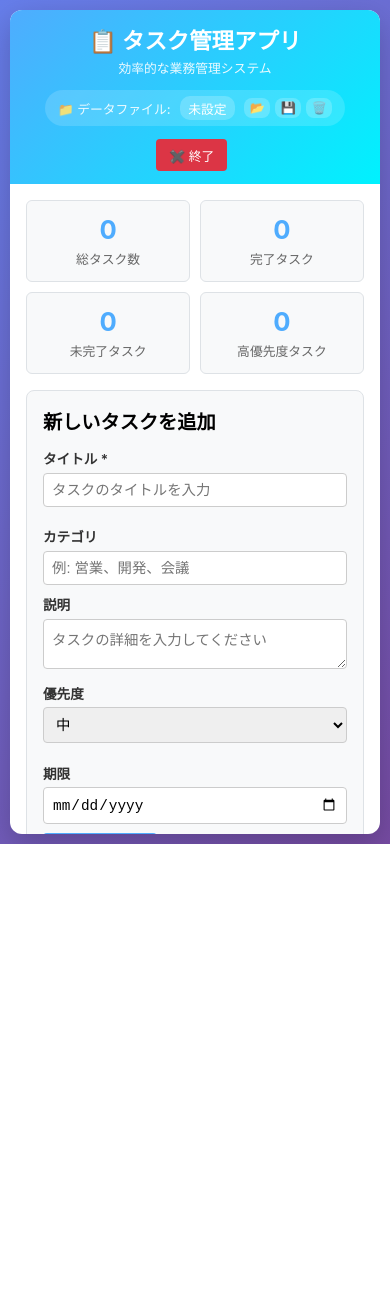
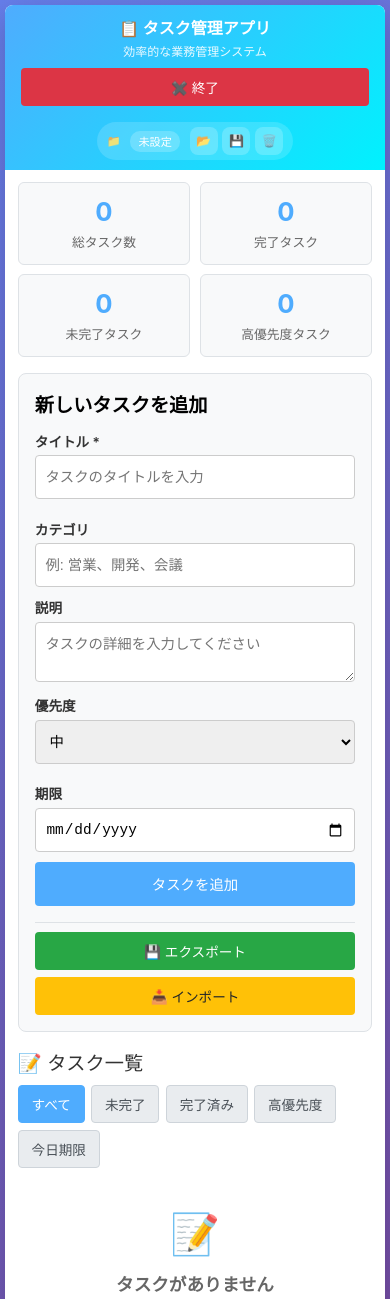
Before and after one commit to shogaku36kei/tasks, a plain HTML site: page index.html in a window 390 px wide. Shown: the top 1299 px of the page. Before the commit the page ends 844 px from the top, so only its background shows below. Drawn offline with Linux system fonts and the light colour scheme.

Commit message:
Refactor index.html for improved responsiveness
Updated viewport settings, adjusted padding and margins, and improved button styles for better responsiveness. Removed unnecessary elements and enhanced the layout for mobile devices.

```diff
--- a/index.html
+++ b/index.html
@@ -2,7 +2,7 @@
 <html lang="ja">
 <head>
     <meta charset="UTF-8">
-    <meta name="viewport" content="width=device-width, initial-scale=1.0">
+    <meta name="viewport" content="width=device-width, initial-scale=1.0, user-scalable=yes">
     <title>タスク管理アプリ</title>
     <style>
         * {
@@ -14,15 +14,13 @@
         body {
             font-family: -apple-system, BlinkMacSystemFont, 'Segoe UI', Roboto, sans-serif;
             background: linear-gradient(135deg, #667eea 0%, #764ba2 100%);
-            height: 100vh;
-            overflow: hidden;
-            display: flex;
-            flex-direction: column;
+            min-height: 100vh;
+            padding: 10px;
         }
 
         .container {
-            flex: 1;
-            margin: 10px;
+            max-width: 1400px;
+            margin: 0 auto;
             background: white;
             border-radius: 12px;
             box-shadow: 0 10px 30px rgba(0,0,0,0.2);
@@ -96,15 +94,21 @@
             background: rgba(255, 255, 255, 0.2);
             color: white;
             border: none;
-            padding: 0.2rem 0.35rem;
+            padding: 0.3rem 0.5rem;
             border-radius: 8px;
             cursor: pointer;
-            font-size: 0.75rem;
+            font-size: 0.85rem;
             transition: background-color 0.2s;
+            min-width: 32px;
+            min-height: 32px;
         }
 
         .btn-file-control:hover {
             background: rgba(255, 255, 255, 0.3);
+        }
+
+        .btn-file-control:active {
+            transform: scale(0.95);
         }
 
         .header-right {
@@ -114,9 +118,7 @@
         }
 
         .main-content {
-            flex: 1;
             padding: 1rem;
-            overflow: hidden;
             display: flex;
             flex-direction: column;
             gap: 1rem;
@@ -125,7 +127,7 @@
         .status-bar {
             background: #d4edda;
             color: #155724;
-            padding: 0.4rem;
+            padding: 0.6rem;
             border-radius: 4px;
             font-size: 0.85rem;
             display: none;
@@ -205,10 +207,11 @@
 
         input, textarea, select {
             width: 100%;
-            padding: 0.5rem;
+            padding: 0.6rem;
             border: 1px solid #ccc;
             border-radius: 4px;
             font-size: 0.9rem;
+            min-height: 44px;
         }
 
         input:focus, textarea:focus, select:focus {
@@ -219,7 +222,7 @@
 
         textarea {
             resize: vertical;
-            height: 50px;
+            min-height: 60px;
         }
 
         .form-row {
@@ -232,15 +235,21 @@
             background: #4facfe;
             color: white;
             border: none;
-            padding: 0.5rem 1rem;
+            padding: 0.6rem 1rem;
             border-radius: 4px;
             cursor: pointer;
-            font-size: 0.85rem;
+            font-size: 0.9rem;
             margin-right: 0.4rem;
+            min-height: 44px;
+            transition: all 0.2s;
         }
 
         .btn:hover {
             background: #0f9afe;
+        }
+
+        .btn:active {
+            transform: scale(0.98);
         }
 
         .btn-danger {
@@ -277,8 +286,9 @@
         }
 
         .btn-small {
-            padding: 0.4rem 0.8rem;
-            font-size: 0.8rem;
+            padding: 0.5rem 0.8rem;
+            font-size: 0.85rem;
+            min-height: 38px;
         }
 
         .export-import {
@@ -288,18 +298,13 @@
         }
 
         .tasks-section {
-            flex: 1;
-            display: flex;
-            flex-direction: column;
-            overflow: hidden;
-            min-height: 0;
+            flex-shrink: 0;
         }
 
         .section-title {
             font-size: 1.2rem;
             margin-bottom: 0.6rem;
             color: #333;
-            flex-shrink: 0;
         }
 
         .task-filters {
@@ -307,17 +312,22 @@
             gap: 0.4rem;
             margin-bottom: 0.6rem;
             flex-wrap: wrap;
-            flex-shrink: 0;
         }
 
         .filter-btn {
             background: #e9ecef;
             color: #495057;
             border: 1px solid #ced4da;
-            padding: 0.4rem 0.8rem;
+            padding: 0.5rem 0.8rem;
             border-radius: 4px;
             cursor: pointer;
             font-size: 0.85rem;
+            min-height: 38px;
+            transition: all 0.2s;
+        }
+
+        .filter-btn:active {
+            transform: scale(0.95);
         }
 
         .filter-btn.active {
@@ -326,35 +336,11 @@
             border-color: #4facfe;
         }
 
-        .task-grid-container {
-            flex: 1;
-            overflow-y: auto;
-            min-height: 0;
-        }
-
-        .task-grid-container::-webkit-scrollbar {
-            width: 8px;
-        }
-
-        .task-grid-container::-webkit-scrollbar-track {
-            background: #f1f1f1;
-            border-radius: 4px;
-        }
-
-        .task-grid-container::-webkit-scrollbar-thumb {
-            background: #4facfe;
-            border-radius: 4px;
-        }
-
-        .task-grid-container::-webkit-scrollbar-thumb:hover {
-            background: #0f9afe;
-        }
-
         .task-grid {
             display: grid;
             grid-template-columns: repeat(auto-fill, minmax(280px, 1fr));
             gap: 0.8rem;
-            padding-right: 0.5rem;
+            margin-bottom: 1rem;
         }
 
         .task-card {
@@ -428,15 +414,18 @@
         }
 
         .task-actions .btn {
-            padding: 0.35rem 0.7rem;
-            font-size: 0.75rem;
+            padding: 0.5rem 0.8rem;
+            font-size: 0.8rem;
             margin: 0;
+            flex: 1;
+            min-width: 80px;
         }
 
         .empty-state {
             text-align: center;
             padding: 2rem;
             color: #666;
+            grid-column: 1 / -1;
         }
 
         .empty-state h3 {
@@ -459,6 +448,7 @@
             justify-content: center;
             align-items: center;
             z-index: 1000;
+            padding: 20px;
         }
 
         .modal-overlay.show {
@@ -470,7 +460,7 @@
             padding: 1.5rem;
             border-radius: 8px;
             max-width: 400px;
-            width: 90%;
+            width: 100%;
         }
 
         .modal h3 {
@@ -496,19 +486,57 @@
         }
 
         @media (max-width: 768px) {
+            body {
+                padding: 5px;
+            }
+
+            .container {
+                border-radius: 8px;
+            }
+
+            .header {
+                padding: 0.6rem 1rem;
+            }
+
             .header-layout {
                 grid-template-columns: 1fr;
-                gap: 0.8rem;
+                gap: 0.6rem;
+            }
+
+            .header-left {
                 text-align: center;
             }
 
-            .header-left h1,
+            .header-left h1 {
+                font-size: 1.2rem;
+            }
+
             .header-left p {
-                text-align: center;
+                font-size: 0.75rem;
+            }
+
+            .header-center {
+                order: 3;
+            }
+
+            .file-info-inline {
+                font-size: 0.75rem;
+                padding: 0.3rem 0.6rem;
+                flex-wrap: wrap;
+                justify-content: center;
+            }
+
+            .file-name {
+                max-width: 150px;
             }
 
             .header-right {
                 justify-content: center;
+                order: 2;
+            }
+
+            .main-content {
+                padding: 0.8rem;
             }
 
             .stats {
@@ -521,6 +549,48 @@
 
             .task-grid {
                 grid-template-columns: 1fr;
+            }
+
+            .task-actions {
+                flex-direction: column;
+            }
+
+            .task-actions .btn {
+                width: 100%;
+                min-width: auto;
+            }
+
+            .btn {
+                width: 100%;
+                margin-right: 0;
+                margin-bottom: 0.4rem;
+            }
+
+            .export-import {
+                display: flex;
+                flex-direction: column;
+                gap: 0.4rem;
+            }
+
+            .export-import .btn {
+                margin: 0;
+            }
+        }
+
+        @media (max-width: 480px) {
+            .header-left h1 {
+                font-size: 1rem;
+            }
+
+            .file-info-inline {
+                font-size: 0.7rem;
+            }
+
+            .btn-file-control {
+                font-size: 0.75rem;
+                padding: 0.25rem 0.4rem;
+                min-width: 28px;
+                min-height: 28px;
             }
         }
     </style>
@@ -535,7 +605,7 @@
                 </div>
                 <div class="header-center">
                     <div class="file-info-inline">
-                        <span class="file-label">📁 データファイル:</span>
+                        <span class="file-label">📁</span>
                         <span class="file-name" id="headerFilePath">未設定</span>
                         <div class="file-controls">
                             <button class="btn-file-control" id="headerSelectFile" title="ファイルを選択">📂</button>
@@ -607,8 +677,8 @@
                         <button type="submit" class="btn">タスクを追加</button>
                         <button type="button" class="btn btn-danger" id="cancelBtn" style="display: none;">キャンセル</button>
                         <div class="export-import">
-                            <button type="button" class="btn btn-success btn-small" id="exportBtn">エクスポート</button>
-                            <button type="button" class="btn btn-warning btn-small" id="importBtn">インポート</button>
+                            <button type="button" class="btn btn-success btn-small" id="exportBtn">💾 エクスポート</button>
+                            <button type="button" class="btn btn-warning btn-small" id="importBtn">📥 インポート</button>
                             <input type="file" id="importFile" accept=".json" style="display: none;">
                         </div>
                     </form>
@@ -624,13 +694,11 @@
                     <button class="filter-btn" data-filter="high">高優先度</button>
                     <button class="filter-btn" data-filter="today">今日期限</button>
                 </div>
-                <div class="task-grid-container">
-                    <div class="task-grid" id="taskGrid">
-                        <div class="empty-state">
-                            <div style="font-size: 2.5rem; margin-bottom: 0.8rem;">📝</div>
-                            <h3>まだタスクがありません</h3>
-                            <p>上のフォームから新しいタスクを追加してください</p>
-                        </div>
+                <div class="task-grid" id="taskGrid">
+                    <div class="empty-state">
+                        <div style="font-size: 2.5rem; margin-bottom: 0.8rem;">📝</div>
+                        <h3>まだタスクがありません</h3>
+                        <p>上のフォームから新しいタスクを追加してください</p>
                     </div>
                 </div>
             </div>
@@ -666,9 +734,10 @@
             setupEventListeners();
 
             if (supportsFileSystemAccess) {
-                showStatus('ファイルシステムAPIをサポートしています', 'info');
+                showStatus('デスクトップ版機能が利用可能です', 'info');
             } else {
-                showStatus('従来のダウンロード方式を使用します', 'info');
+                showStatus('モバイル版として動作中（エクスポート/インポートをご利用ください）', 'info');
+                document.getElementById('headerFilePath').textContent = 'モバイル版';
             }
         });
 
@@ -697,7 +766,7 @@
 
         async function selectFileLocation() {
             if (!supportsFileSystemAccess) {
-                showStatus('お使いのブラウザはファイル選択をサポートしていません', 'error');
+                showStatus('モバイルでは「エクスポート」と「インポート」ボタンをご利用ください', 'info');
                 return;
             }
 
@@ -714,7 +783,6 @@
                 document.getElementById('headerFilePath').textContent = fileHandle.name;
                 showStatus(`ファイル「${fileHandle.name}」を設定しました`, 'success');
 
-                // 設定後、即座に保存
                 await saveToFile();
             } catch (err) {
                 if (err.name !== 'AbortError') {
@@ -730,7 +798,6 @@
                     await selectFileLocation();
                     return;
                 } else {
-                    // File System Access API非対応の場合は通常のダウンロード
                     exportTasks();
                     return;
                 }
@@ -750,7 +817,7 @@
 
         function clearFileLocation() {
             fileHandle = null;
-            document.getElementById('headerFilePath').textContent = '未設定';
+            document.getElementById('headerFilePath').textContent = supportsFileSystemAccess ? '未設定' : 'モバイル版';
             showStatus('ファイル設定をクリアしました', 'info');
         }
 
@@ -797,6 +864,9 @@
             document.getElementById('formTitle').textContent = 'タスクを編集';
             document.getElementById('cancelBtn').style.display = 'inline-block';
             document.querySelector('button[type="submit"]').textContent = 'タスクを更新';
+
+            // スマホの場合はフォームまでスクロール
+            document.querySelector('.task-form').scrollIntoView({ behavior: 'smooth', block: 'start' });
         }
 
         function cancelEdit() {
@@ -937,9 +1007,12 @@
             const link = document.createElement('a');
             link.href = url;
             link.download = 'tasks_' + new Date().toISOString().split('T')[0] + '.json';
+            document.body.appendChild(link);
             link.click();
+            document.body.removeChild(link);
             URL.revokeObjectURL(url);
             showStatus('データをエクスポートしました', 'success');
+            hasUnsavedChanges = false;
         }
 
         function importTasks(e) {
@@ -960,6 +1033,7 @@
                         renderTasks();
                         updateStats();
                         showStatus('データをインポートしました', 'success');
+                        hasUnsavedChanges = false;
                     } else {
                         showStatus('無効なファイル形式です', 'error');
                     }
@@ -982,7 +1056,6 @@
             showStatus('データを保存しました。アプリを終了できます。', 'success');
         }
 
-        // 変更を検知
         window.addEventListener('beforeunload', (e) => {
             if (hasUnsavedChanges && fileHandle) {
                 e.preventDefault();
```
